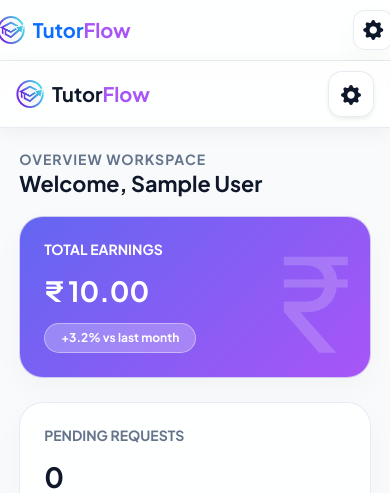
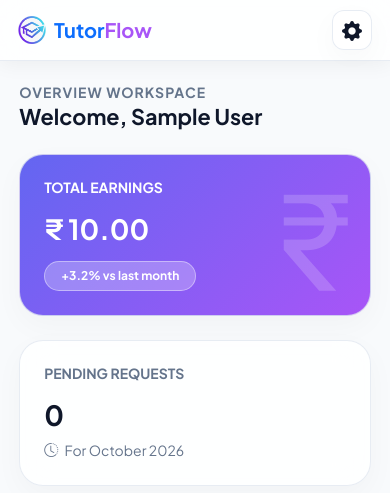
Before and after one commit to afiya5731/TutorFlow, a Flask app: page /teacher_dashboard in a window 390 px wide. Shown: the top 493 px of the page. Run offline with Flask 3, Linux system fonts and the light colour scheme; the visitor is signed in with stand-in values (Sample User, id 1); tables that the repository leaves empty hold one stand-in row (values such as "Sample post"); some libraries are stand-ins or nearby versions.

Commit message:
teacher dashboard double header remove

```diff
--- a/templates/teacher_dashboard.html
+++ b/templates/teacher_dashboard.html
@@ -298,54 +298,14 @@
     --text-muted: #94a3b8;
     --border-color: rgba(255, 255, 255, 0.08);
 }
-        /* 📱 LUXURIOUS MOBILE STICKY TOPBAR */
-        .mobile-sticky-topbar {
-            position: sticky;
-            top: 0;
-            left: 0;
-            right: 0;
-            z-index: 1050;
-            display: flex;
-            justify-content: space-between;
-            align-items: center;
-            padding: 10px 16px;
-            margin: -1.2rem -1.2rem 1.2rem -1.2rem;
-            background: var(--card-bg);
-            backdrop-filter: blur(20px);
-            -webkit-backdrop-filter: blur(20px);
-            border-bottom: 1px solid var(--border-color);
-            box-shadow: 0 4px 20px rgba(0, 0, 0, 0.05);
-        }
 
-        @media (max-width: 768px) {
-            .dashboard-header {
-                margin-top: 0.5rem;
-                margin-bottom: 1.2rem !important;
-            }
-            .mobile-sticky-topbar .dropdown-hub-menu {
-                right: 12px;
-                top: 55px;
-            }
-        }
     </style>
 {% endblock %}
 
 {% block content %}
 
 <!-- 📱 COMPACT STICKY MOBILE TOP BAR (Logo + Brand + Settings Gear) -->
-<div class="mobile-sticky-topbar d-md-none">
-    <div class="d-flex align-items-center gap-2">
-        <img src="{{ url_for('static', filename='favicon.png') }}" alt="Logo" style="width:28px; height:28px;">
-        <span class="fw-bold fs-5 text-main">Tutor<span style="color: #a855f7;">Flow</span></span>
-    </div>
 
-    <!-- SETTINGS GEAR ON TOP RIGHT -->
-    <div class="custom-dropdown">
-        <button class="btn btn-settings-hub shadow-sm" type="button" onclick="toggleDropdownMenu(event)">
-            <i class="bi bi-gear-fill fs-5"></i>
-        </button>
-    </div>
-</div>
 
 <!-- 💻 DESKTOP & WORKSPACE HEADER -->
 <header class="dashboard-header mb-4 align-items-center">
```
